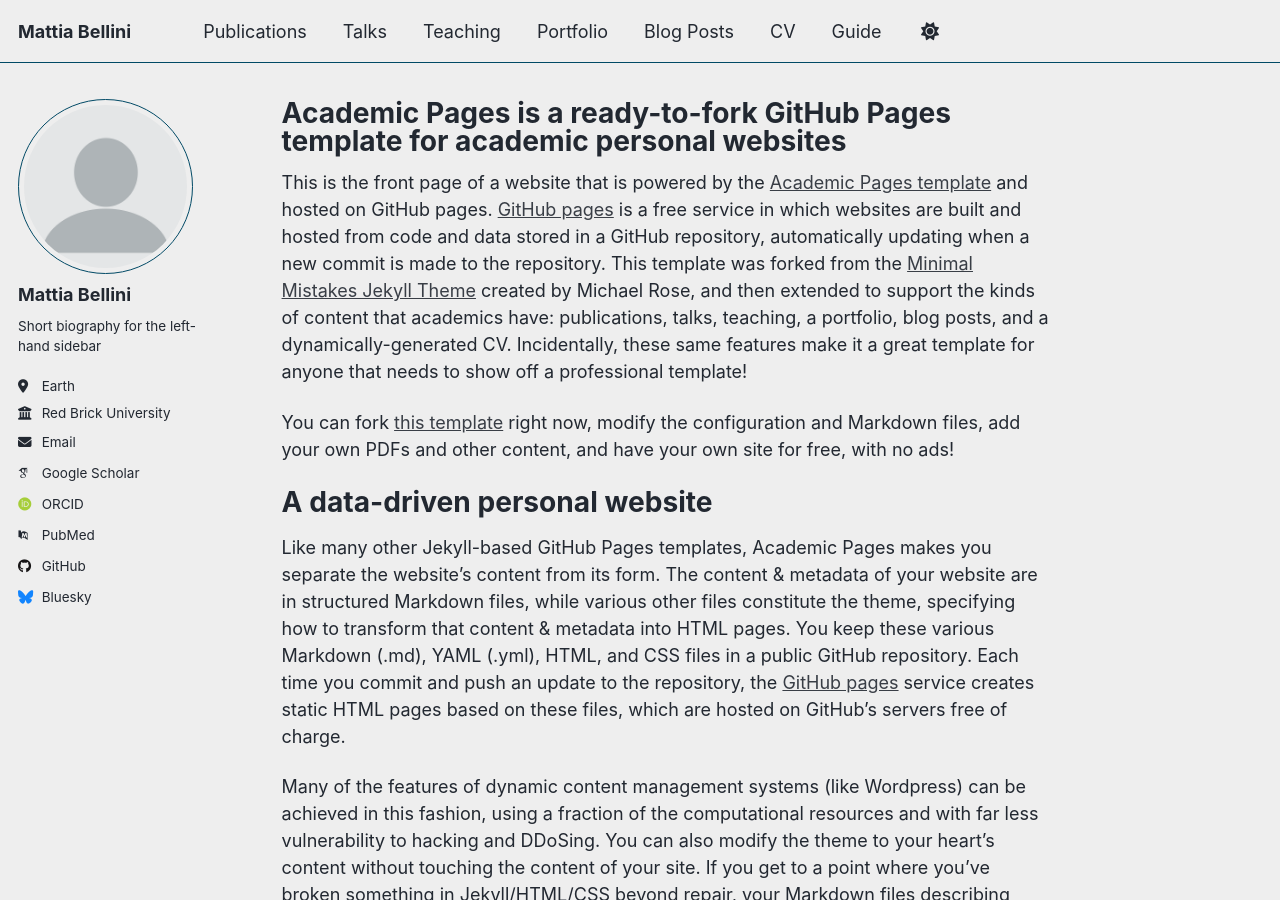
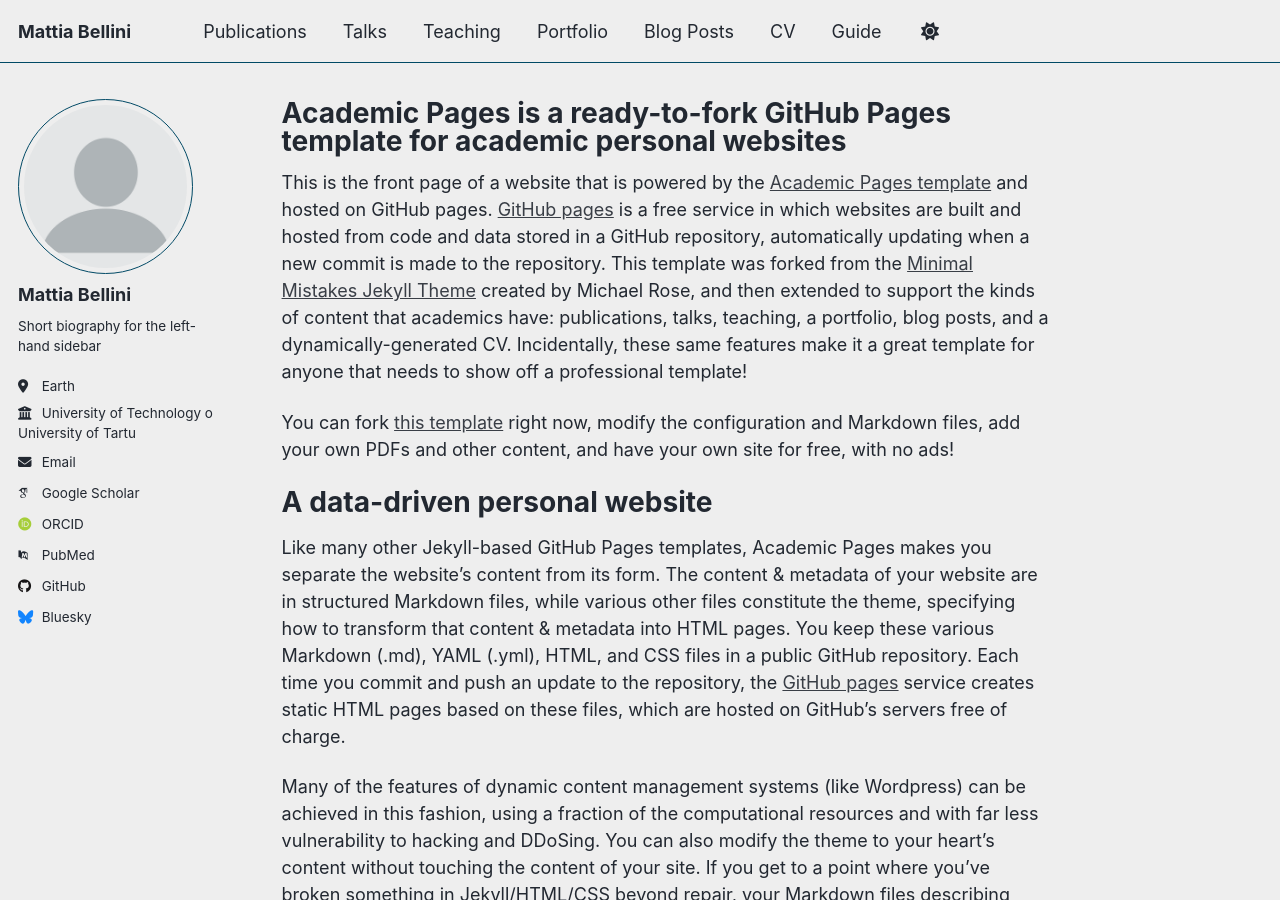
Before and after one commit to bellinitia/website, a Jekyll site: the page built from _pages/about.md, in a window 1280 px wide and 900 px high. Built offline with Jekyll 4.4.1, drawn with Linux system fonts in a browser that asks for light colours; some web fonts are replaced; a script that is not in the unit is left out.

Commit message:
added affiliation

```diff
--- a/_config.yml
+++ b/_config.yml
@@ -13,7 +13,7 @@ title                    : "Mattia Bellini"
 title_separator          : "-"
 name                     : &name "Mattia Bellini"
 description              : &description "Your Name's academic portfolio"   # Update this with a general description of your site, this is the default if not overridden by a page
-url                      : https://academicpages.github.io # The base hostname & protocol for your site e.g. "https://[your GitHub username].github.io",
+url                      : https://nimble-florentine-499a59.netlify.app # The base hostname & protocol for your site e.g. "https://[your GitHub username].github.io",
                                                            # or if you already have some other page hosted on Github then use "https://[your GitHub username].github.io/[Your Repo Name]"
 baseurl                  : "" # the subpath of your site, e.g. "/blog"
 repository               : "academicpages/academicpages.github.io"
@@ -28,7 +28,7 @@ author:
   pronouns         : # example: "she/her"
   bio              : "Short biography for the left-hand sidebar"
   location         : "Earth"
-  employer         : "Red Brick University"
+  employer         : "University of Technology of Compiègne, Sorbonne University <br /> University of Tartu"
   uri              : # URL
   email            : "none@example.org"
 
```
